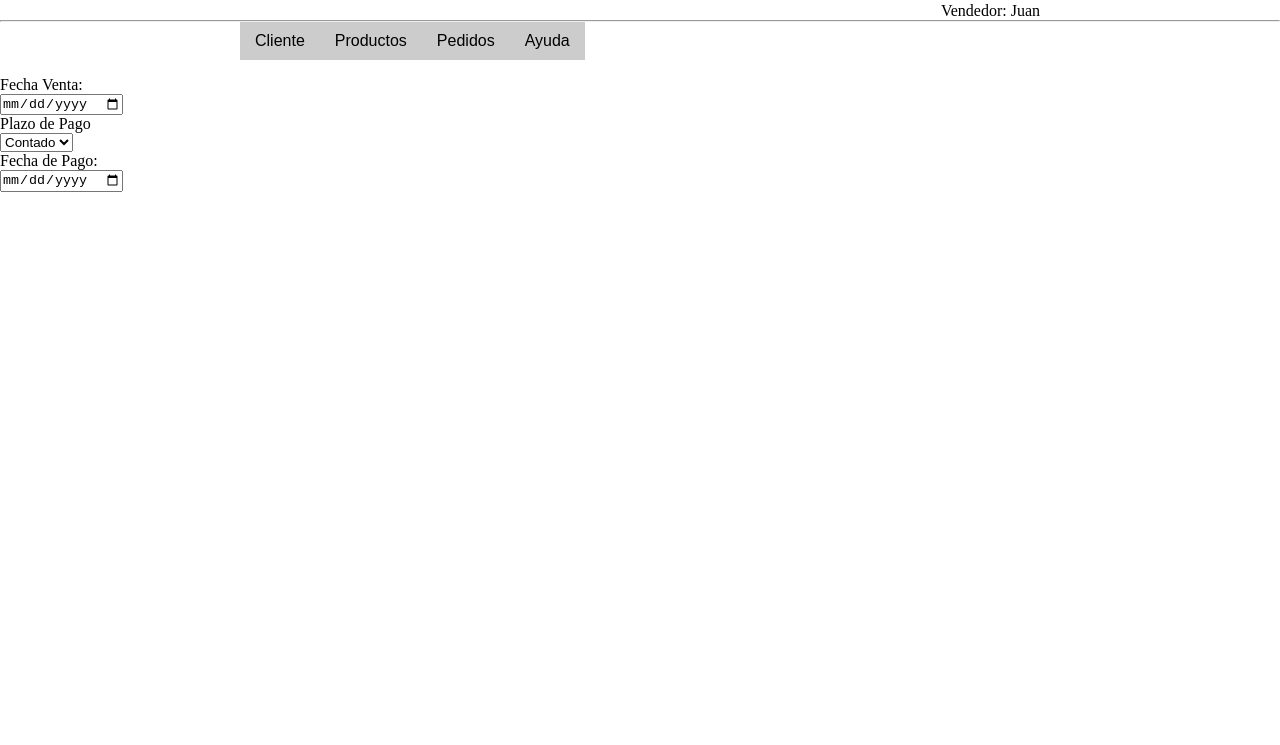
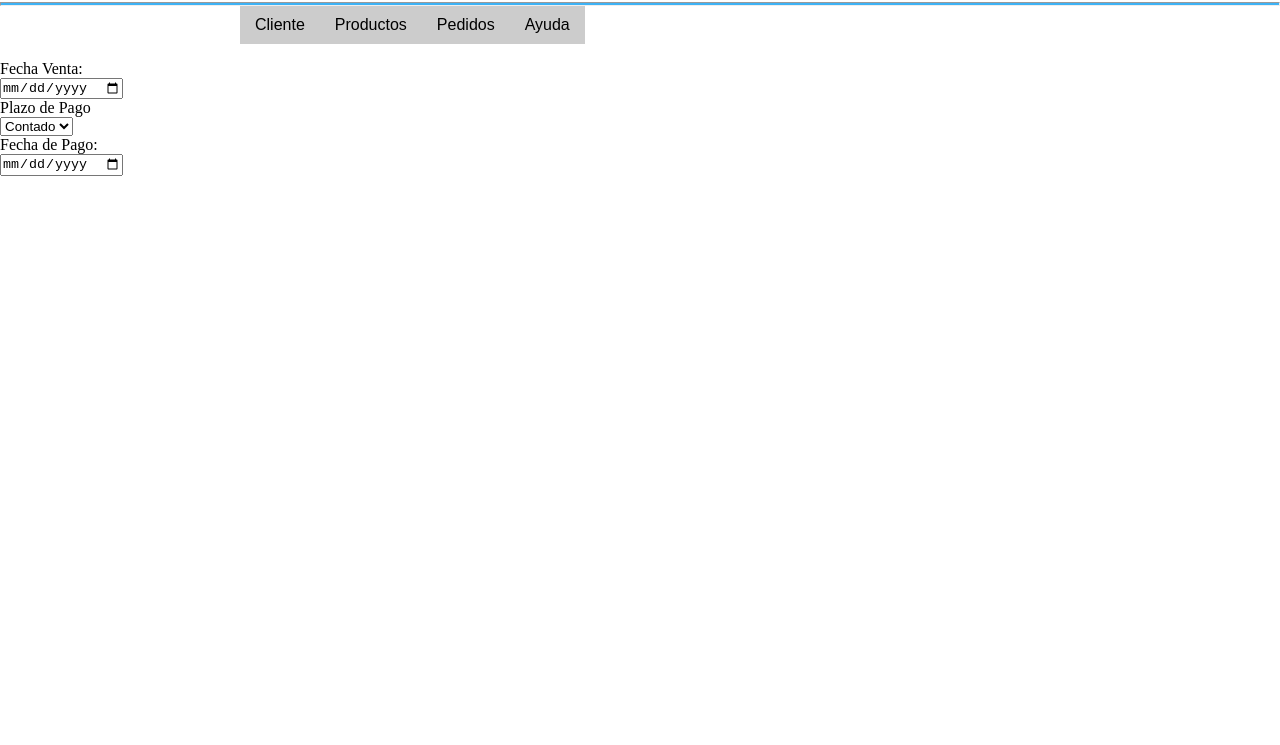
Before and after one commit to codecleanersteam/udeaciclo3, a plain HTML site: page AdminVentas/index.html in a window 1280 px wide. Shown: the part 55-800 px from the top of the page. Drawn offline with Linux system fonts and the light colour scheme.

Commit message:
Linea Ok

```diff
--- a/AdminVentas/index.html
+++ b/AdminVentas/index.html
@@ -6,7 +6,7 @@
 	<link href="style.css" rel="stylesheet">
 </head>
 <body>
-	<h1>MÓDULO ADMINISTRADOR DE VENTAS</h1><br>
+	<h1>MÓDULO ADMINISTRADOR DE VENTAS</h1>
 	<div id = "izq">
 		<p>Vendedor: <script src="code.js"></script> </p>
 	</div>
--- a/AdminVentas/style.css
+++ b/AdminVentas/style.css
@@ -20,6 +20,13 @@ h1 {
 	margin: auto;
 	text-align: right;
 	width: 800px;
+}
+
+hr {
+	height: 2px;
+	border-width: 2;
+	color: #3db2f5;
+	background-color: #3db2f5;
 }
 
 /*Modificar la fuente de lo que está dentro del ID header, se centra y se le da un ancho*/
```
